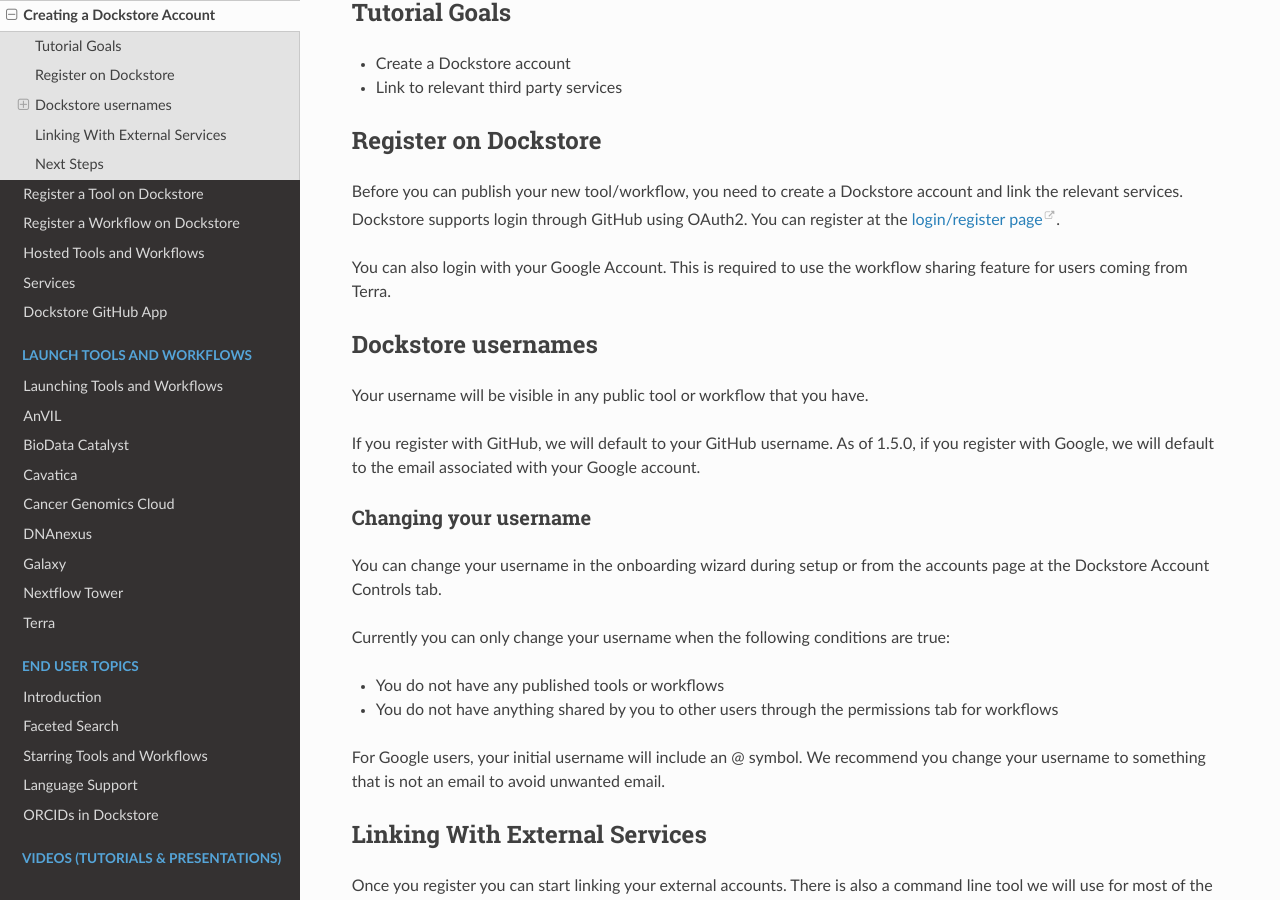
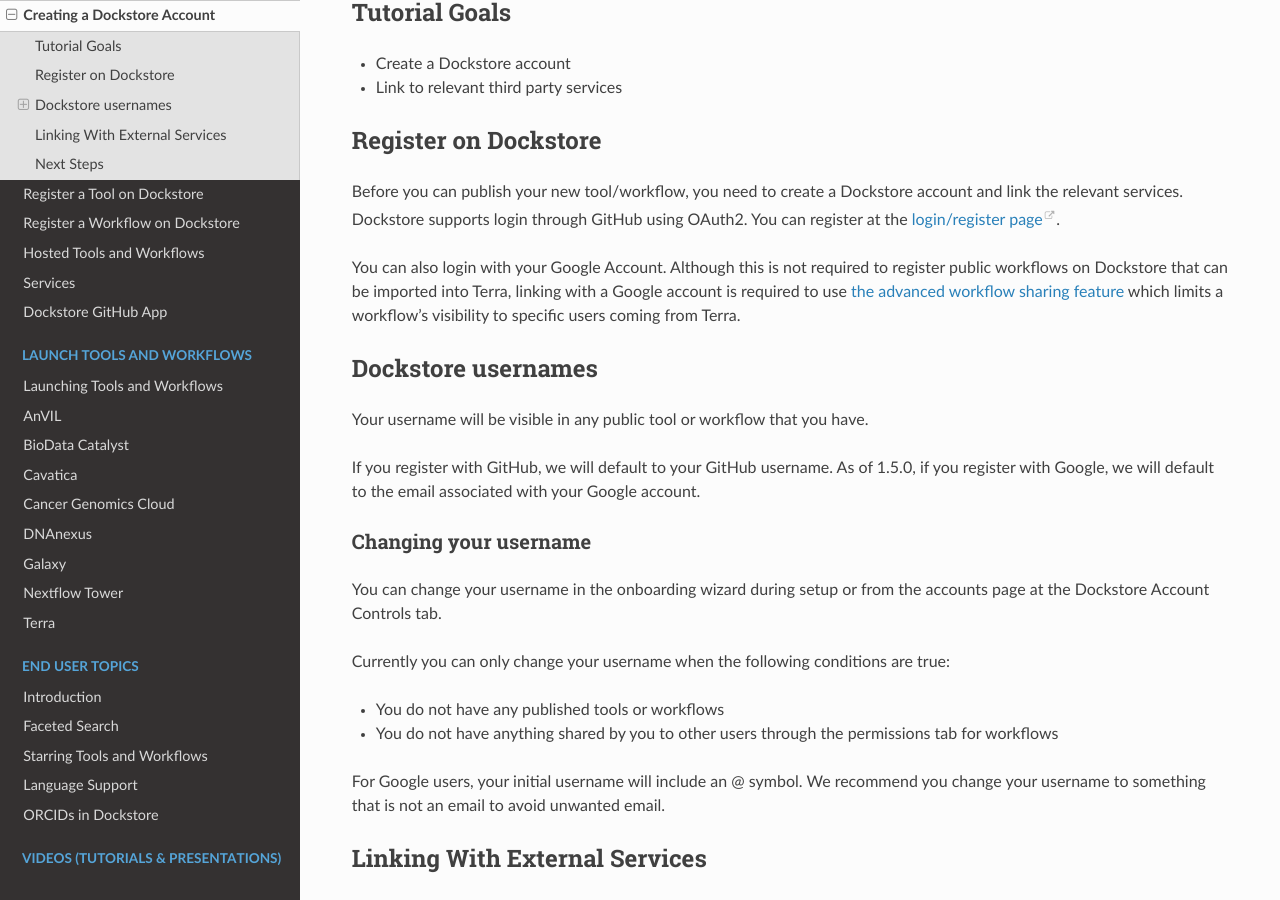
Before and after one commit to dockstore/dockstore-documentation, a Sphinx documentation site: the page built from docs/getting-started/register-on-dockstore.rst, in a window 1280 px wide and 900 px high, scrolled down 313 px. Built offline with Sphinx 7.4.7 and the Read the Docs theme 2.0.0, drawn with Linux system fonts in a browser that asks for light colours.

Commit message:
Update register-on-dockstore.rst

```diff
--- a/docs/getting-started/register-on-dockstore.rst
+++ b/docs/getting-started/register-on-dockstore.rst
@@ -23,8 +23,7 @@
 GitHub using OAuth2. You can register at the `login/register
 page <https://dockstore.org/login>`__.
 
-You can also login with your Google Account. This is required to use the
-workflow sharing feature for users coming from Terra.
+You can also login with your Google Account. Although this is not required to register public workflows on Dockstore that can be imported into Terra, linking with a Google account is required to use :doc:`the advanced workflow sharing feature </advanced-topics/sharing-workflows>` which limits a workflow's visibility to specific users coming from Terra.
 
 Dockstore usernames
 -------------------
```
